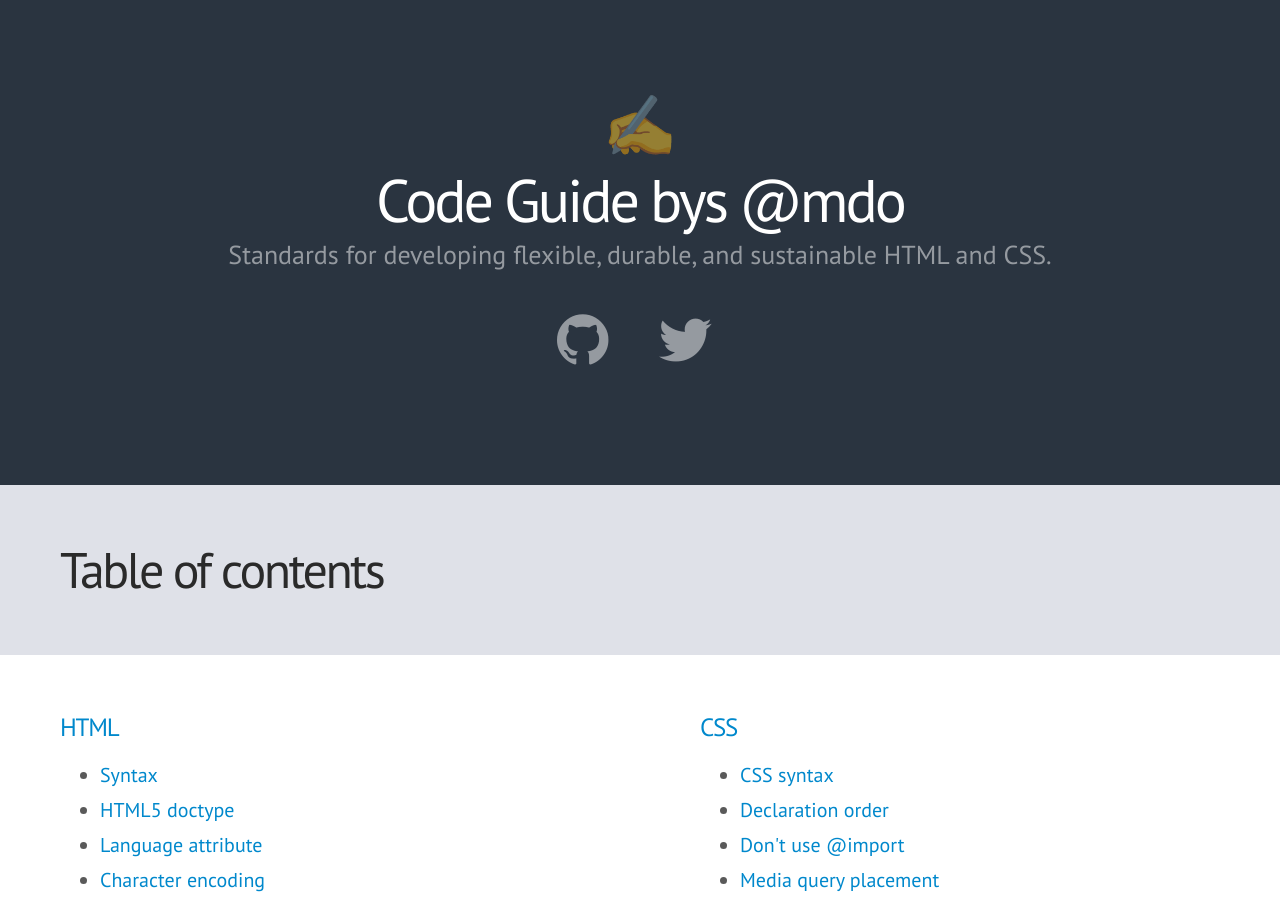
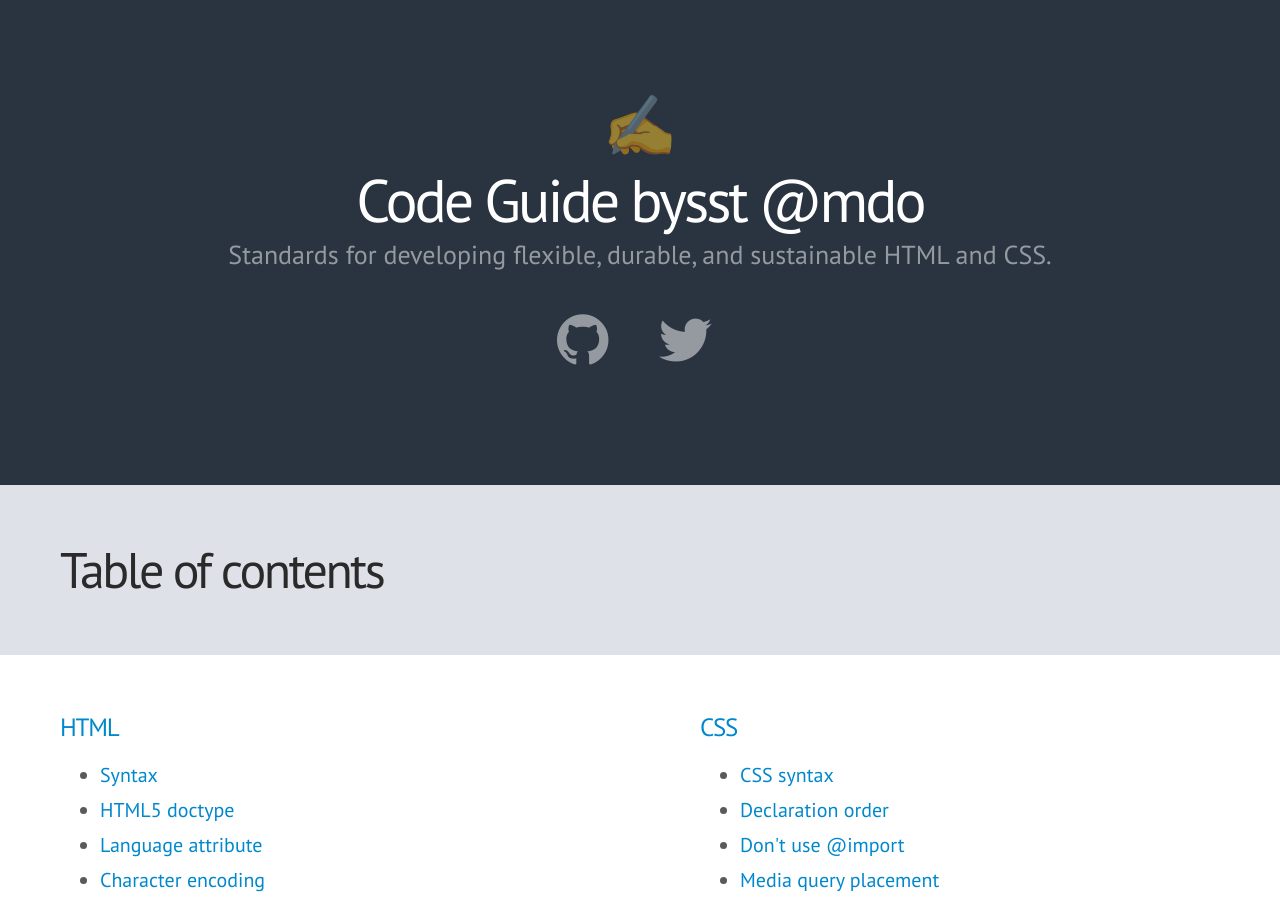
Before and after one commit to mdo/code-guide, a Jekyll site: the page built from index.html, in a window 1280 px wide and 900 px high. Built offline with Jekyll 4.4.1, drawn with Linux system fonts in a browser that asks for light colours; some web fonts are replaced; comment, search, counter and statistics services are not loaded.

Commit message:
Update _config.yml

```diff
--- a/_config.yml
+++ b/_config.yml
@@ -1,4 +1,4 @@
-name:          Code Guide bys @mdo
+name:          Code Guide bysst @mdo
 description:   Standards for developing flexible, durable, and sustainable HTML and CSS.
 url:           http://codeguide.co
 
```
